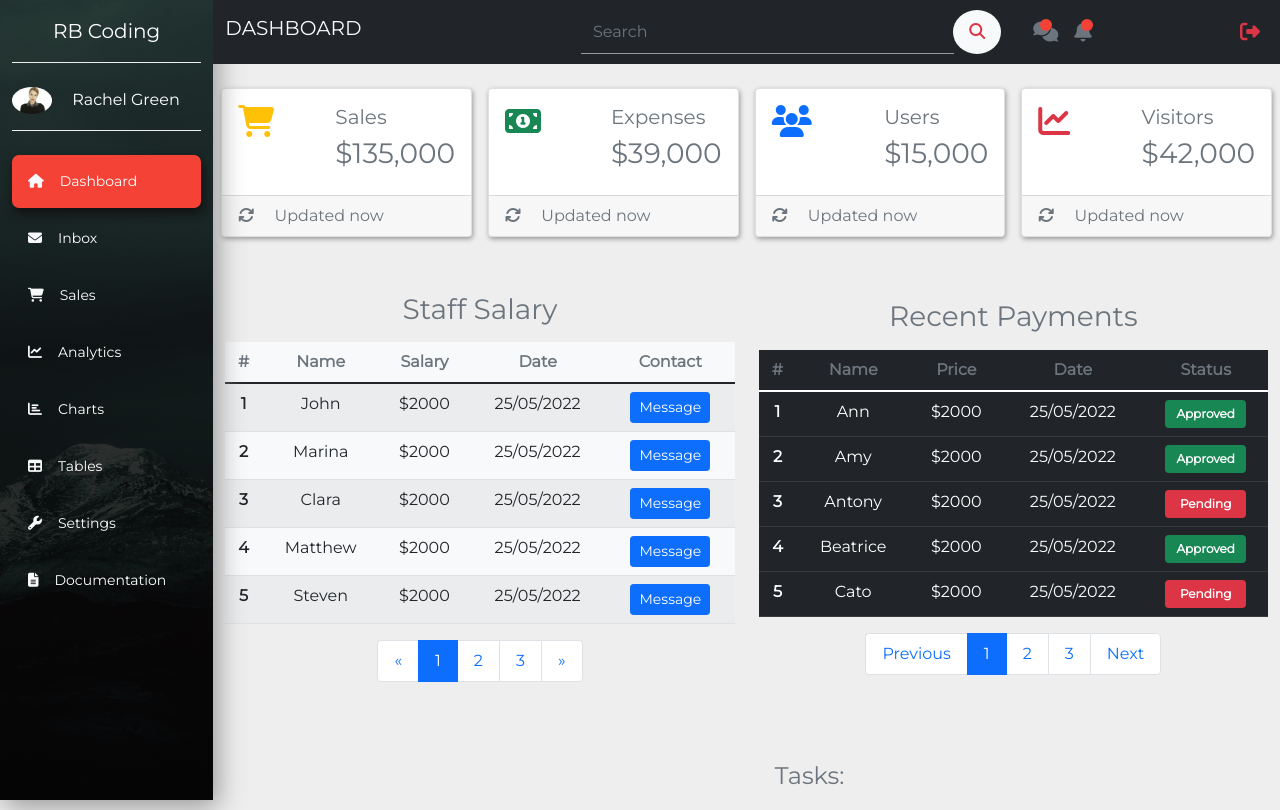
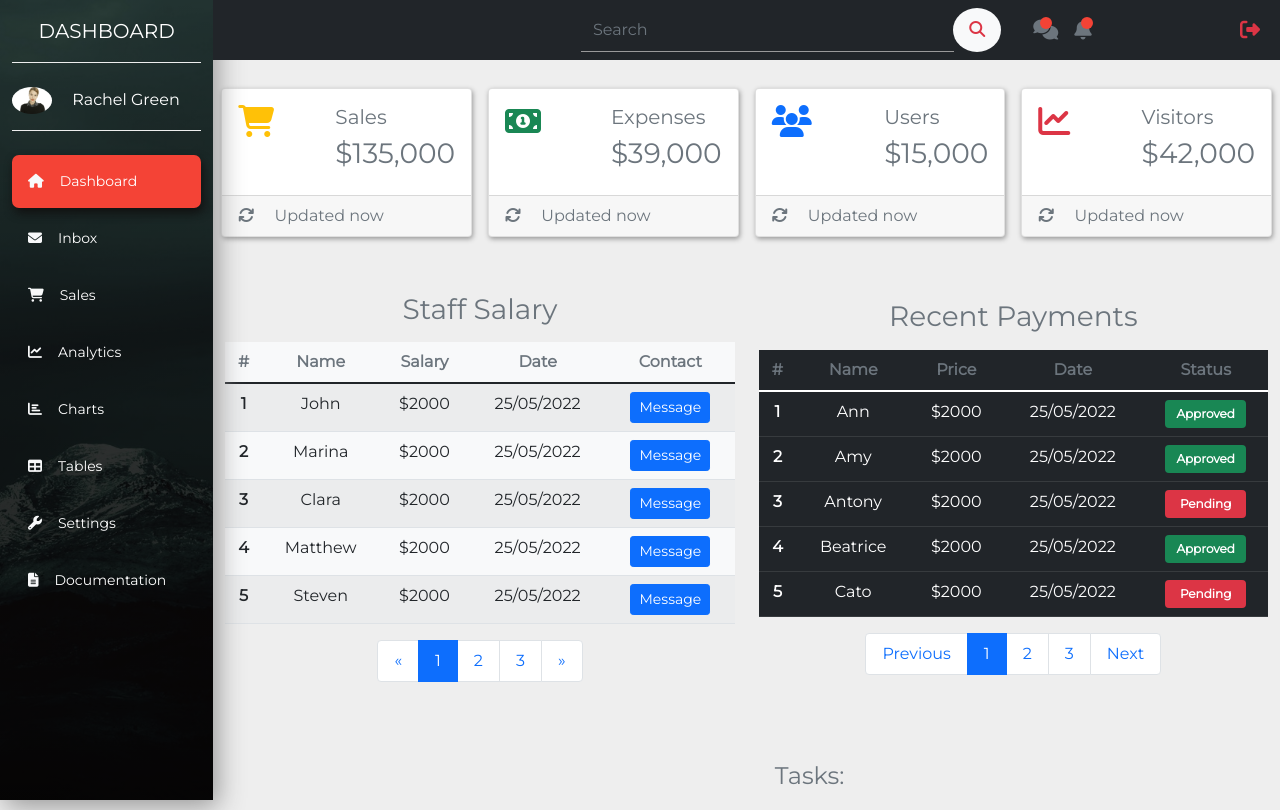
Before and after one commit to RaisaBernardes/admin-dashboard, a plain HTML site: page index.html in a window 1280 px wide. Shown: the top 810 px of the page. Drawn offline with nearby package versions, Linux system fonts and the light colour scheme.

Commit message:
last changes

```diff
--- a/index.html
+++ b/index.html
@@ -28,7 +28,7 @@
           <div class="row">
             <!--sidebar-->
             <div class="col-xl-2 col-lg-3 col-md-4 sidebar fixed-top">
-              <a href="#" class="navbar-brand text-white d-block mx-auto text-center py-3 mb-4 bottom-border">RB Coding</a>
+              <a href="#" class="navbar-brand text-white d-block mx-auto text-center py-3 mb-4 bottom-border text-uppercase">DASHBOARD</a>
               <div class="bottom-border pb-3">
                 <img src="images/admin.jpeg" width="40" class="rounded-circle me-3">
                 <a href="#" class="text-white text-decoration-none">Rachel Green</a>
@@ -50,7 +50,6 @@
             <div class="col-xl-10 col-lg-9 col-md-8 ms-auto bg-dark fixed-top py-2 top-navbar">
               <div class="row align-items-center">
                 <div class="col-md-4 py-2">
-                  <h5 class="text-light text-uppercase">Dashboard</h5>
                 </div>
                 <div class="col-md-5">
                   <form>
```
